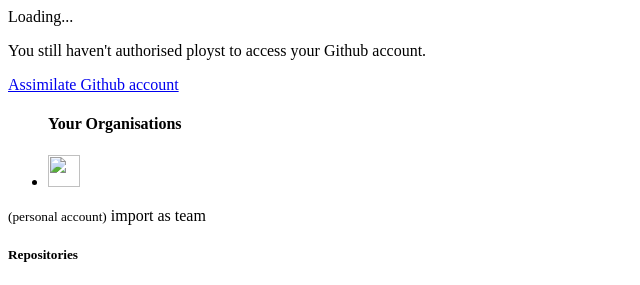
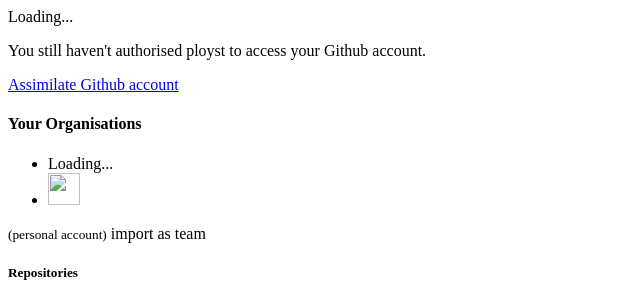
Before and after one commit to pretenders/ployst, a Django app: template ployst/github/static/templates/github/config.html in a window 1280 px wide. Shown: the top 285 px of the page, without its empty margins (0-640 px from the left). Run offline with Django 3.2, Linux system fonts and the light colour scheme; the template is opened without the code that fills it, so the values that code supplies are empty; parts of the project's set-up code (start-up, migrations or seed data) failed here and were passed over.

Commit message:
Better deal with organisation loading state

```diff
--- a/ployst/github/static/js/github/github-app.js
+++ b/ployst/github/static/js/github/github-app.js
@@ -33,6 +33,7 @@
 
                 $scope.hasToken = null;
                 $scope.repos = null;
+                $scope.organisations = null;
 
                 var loadData = function() {
                     GHOrganisations.query(function(orgs) {
--- a/ployst/github/static/templates/github/config.html
+++ b/ployst/github/static/templates/github/config.html
@@ -9,14 +9,17 @@
 
 
 <div ng-if="hasToken">
-    <ul class="list-unstyled col-md-3">
+    <div class="col-md-3">
         <h4>Your Organisations</h4>
+        <ul class="list-unstyled">
+            <li ng-show="!organisations">Loading...</li>
             <li ng-repeat="org in organisations"
                 ng-class="{'list-group-item-warning': org===selectedOrganisation}"
                 ng-click="selectOrganisation(org)">
                 <img src="{{ org.avatar_url }}" width=32 height=32> {{ org.login }}
             </li>
         </ul>
+    </div>
     <div ng-if="selectedOrganisation" class="col-md-9">
         <p class="well">
             <strong>{{ selectedOrganisation.login }}</strong>
@@ -29,6 +32,8 @@
             </span>
         </p>
         <h5>Repositories</h5>
+        <p ng-show="!repos">Loading...</p>
+        <p class="alert alert-info" ng-show="repos.length === 0">No repos found.</p>
         <ul class="list-group actionable-list" ng-show="repos.length">
             <li ng-repeat="repo in repos"
                 class="list-group-item">
@@ -40,7 +45,5 @@
                 </span>
             </li>
         </ul>
-        <p class="alert alert-info" ng-show="repos.length === 0">No repos found.</p>
-        <p ng-show="!repos">Loading...</p>
     </div>
 </div>
```
Also changed, not shown: ployst/settings/dev_cba.py (+7 -0 lines). Lines whose indentation alone changed are shown as unchanged.
